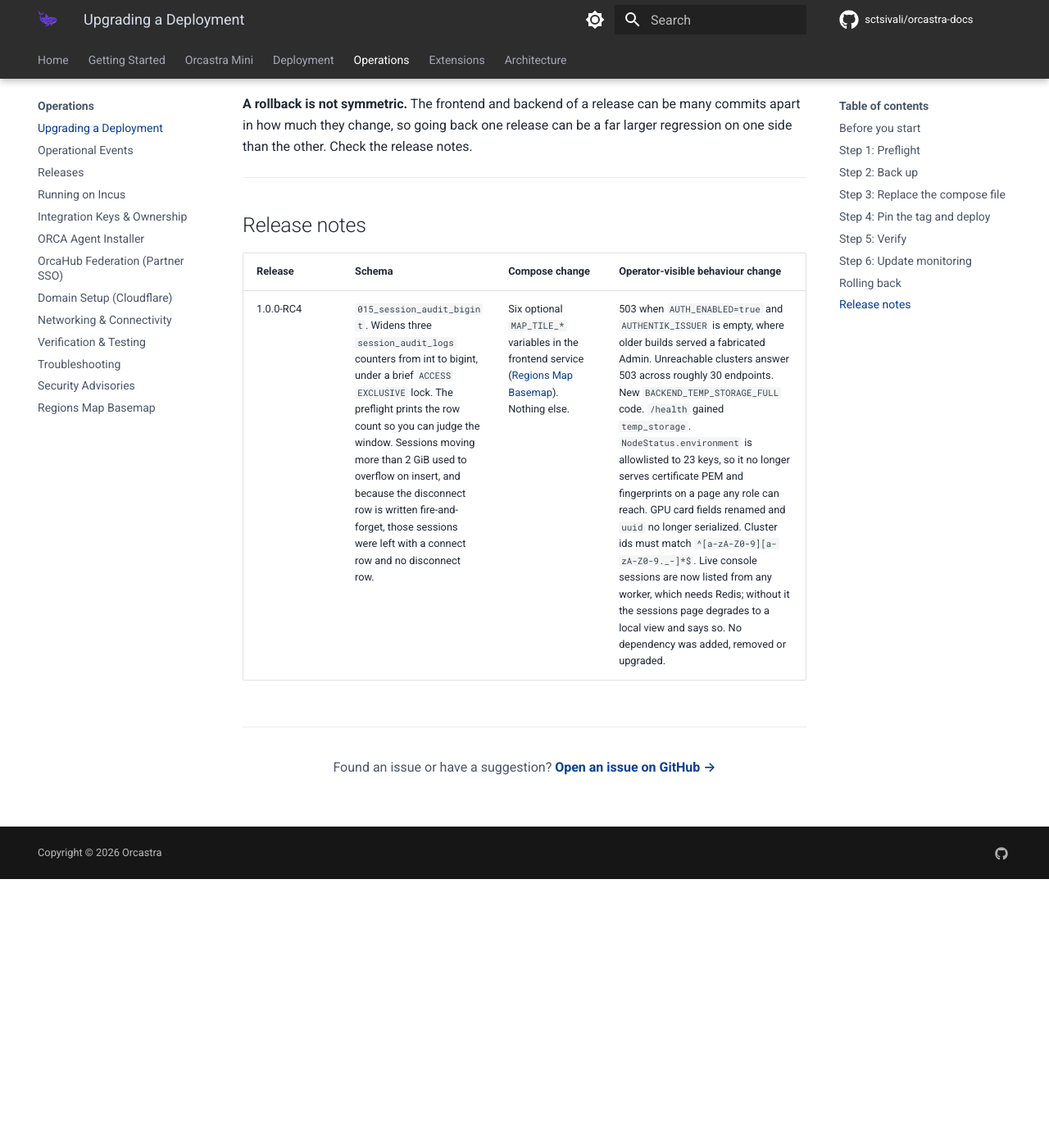
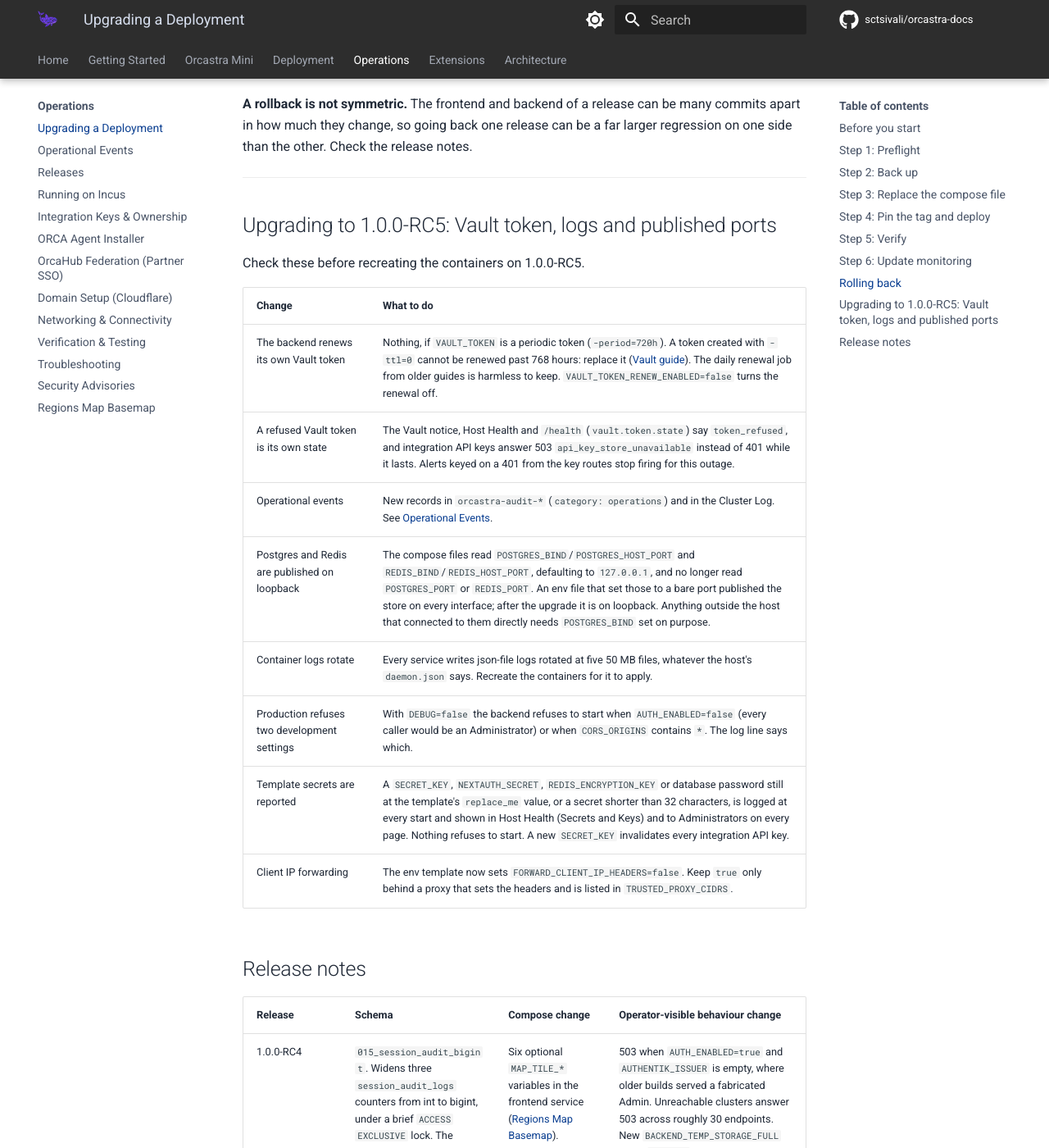
Before and after one commit to sctsivali/orcastra-docs, an MkDocs documentation site: the page built from docs/operations/upgrading.md, in a window 1280 px wide and 1400 px high, scrolled down 5634 px. Shown: the whole window at 82% size. Built offline with MkDocs 1.6.1 and Material for MkDocs 9.7.7, drawn with Linux system fonts in a browser that asks for light colours; comment, search, counter and statistics services are not loaded; the version menu is left out; before the commit the page ends 6706 px from its top, so only the background shows below that.

Commit message:
docs(upgrading): list what operators act on in 1.0.0-RC5
Vault token renewal and the token_refused state, operational events,
loopback-only Postgres and Redis through new bind variables, log
rotation, the two development settings production now refuses, and
template secrets reported at start.

```diff
--- a/docs/operations/upgrading.md
+++ b/docs/operations/upgrading.md
@@ -217,6 +217,21 @@ one side than the other. Check the release notes.
 
 ---
 
+## Upgrading to 1.0.0-RC5: Vault token, logs and published ports
+
+Check these before recreating the containers on 1.0.0-RC5.
+
+| Change | What to do |
+|---|---|
+| The backend renews its own Vault token | Nothing, if `VAULT_TOKEN` is a periodic token (`-period=720h`). A token created with `-ttl=0` cannot be renewed past 768 hours: replace it ([Vault guide](../deployment/vm2-vault.md#create-dashboard-token)). The daily renewal job from older guides is harmless to keep. `VAULT_TOKEN_RENEW_ENABLED=false` turns the renewal off. |
+| A refused Vault token is its own state | The Vault notice, Host Health and `/health` (`vault.token.state`) say `token_refused`, and integration API keys answer 503 `api_key_store_unavailable` instead of 401 while it lasts. Alerts keyed on a 401 from the key routes stop firing for this outage. |
+| Operational events | New records in `orcastra-audit-*` (`category: operations`) and in the Cluster Log. See [Operational Events](operational-events.md). |
+| Postgres and Redis are published on loopback | The compose files read `POSTGRES_BIND`/`POSTGRES_HOST_PORT` and `REDIS_BIND`/`REDIS_HOST_PORT`, defaulting to `127.0.0.1`, and no longer read `POSTGRES_PORT` or `REDIS_PORT`. An env file that set those to a bare port published the store on every interface; after the upgrade it is on loopback. Anything outside the host that connected to them directly needs `POSTGRES_BIND` set on purpose. |
+| Container logs rotate | Every service writes json-file logs rotated at five 50 MB files, whatever the host's `daemon.json` says. Recreate the containers for it to apply. |
+| Production refuses two development settings | With `DEBUG=false` the backend refuses to start when `AUTH_ENABLED=false` (every caller would be an Administrator) or when `CORS_ORIGINS` contains `*`. The log line says which. |
+| Template secrets are reported | A `SECRET_KEY`, `NEXTAUTH_SECRET`, `REDIS_ENCRYPTION_KEY` or database password still at the template's `replace_me` value, or a secret shorter than 32 characters, is logged at every start and shown in Host Health (Secrets and Keys) and to Administrators on every page. Nothing refuses to start. A new `SECRET_KEY` invalidates every integration API key. |
+| Client IP forwarding | The env template now sets `FORWARD_CLIENT_IP_HEADERS=false`. Keep `true` only behind a proxy that sets the headers and is listed in `TRUSTED_PROXY_CIDRS`. |
+
 ## Release notes
 
 | Release | Schema | Compose change | Operator-visible behaviour change |
```
